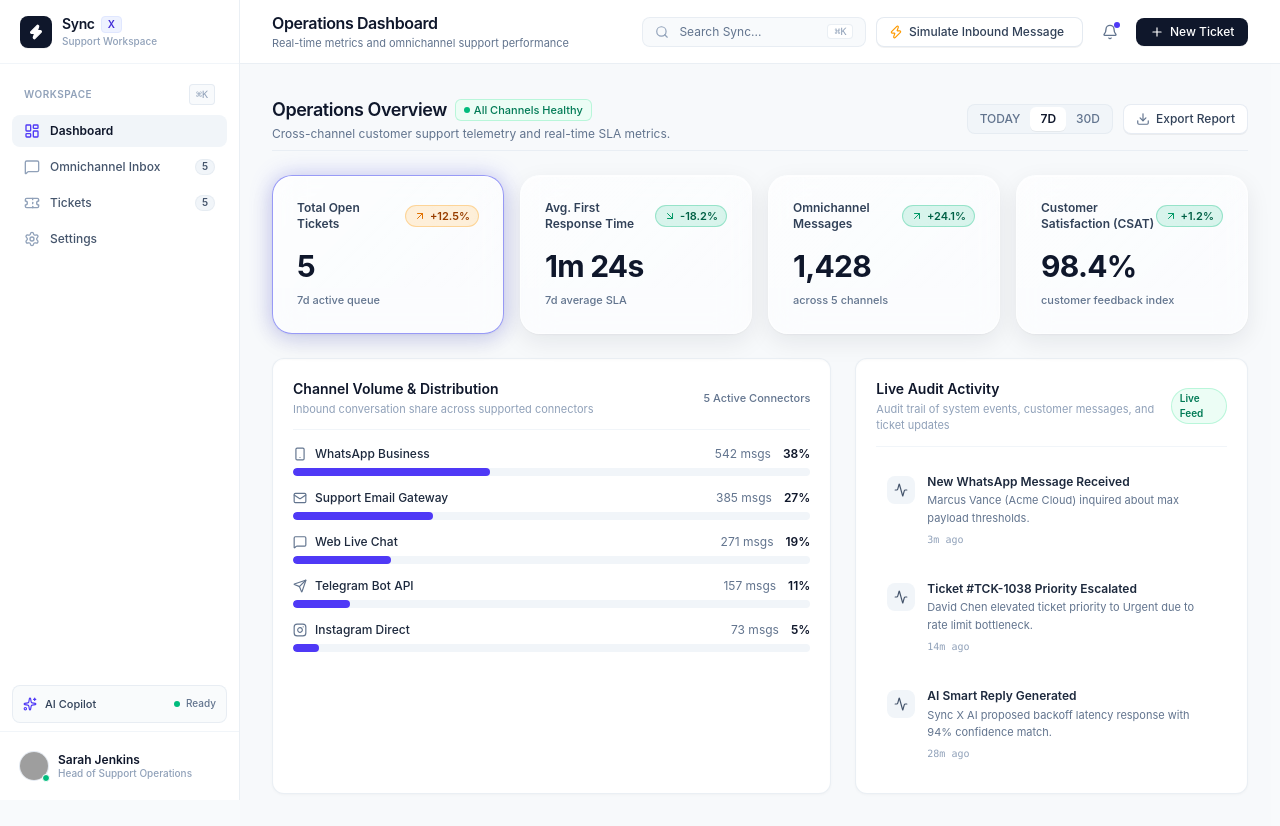
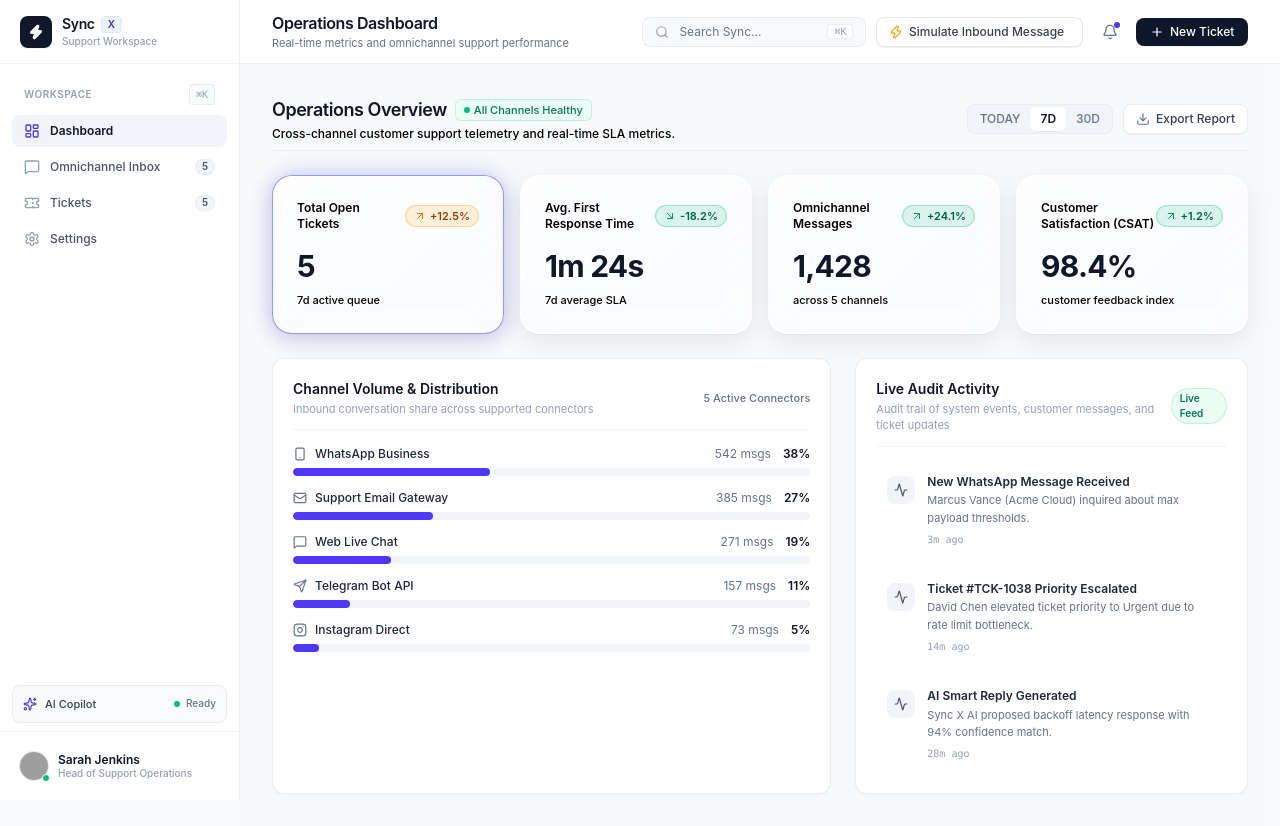
Before and after one commit to syncxomnichannel-star/syncx, a React (Vite) app: page / in a window 1280 px wide. Built offline with nearby package versions, Linux system fonts and the light colour scheme; grey boxes are pictures that could not be loaded.

Commit message:
style(dashboard): set Operations Overview subheading and card labels to black color

```diff
--- a/src/components/DashboardView.tsx
+++ b/src/components/DashboardView.tsx
@@ -95,7 +95,7 @@ const InteractiveKpiCard: React.FC<InteractiveKpiCardProps> = ({
       {/* Content */}
       <div className="relative z-10 flex flex-col justify-between h-full">
         <div className="flex items-center justify-between mb-3">
-          <span className="text-xs font-semibold text-slate-700 dark:text-slate-200 group-hover:text-slate-900 dark:group-hover:text-white transition-colors">
+          <span className="text-xs font-semibold text-black dark:text-white group-hover:text-slate-950 dark:group-hover:text-white transition-colors">
             {metric.title}
           </span>
           {/* Trend Badge: small pill with a translucent tinted background */}
@@ -123,7 +123,7 @@ const InteractiveKpiCard: React.FC<InteractiveKpiCardProps> = ({
           </p>
         </div>
 
-        <p className="text-[11px] font-medium text-slate-500 dark:text-slate-400 mt-2">
+        <p className="text-[11px] font-medium text-black dark:text-white mt-2">
           {metric.period}
         </p>
       </div>
@@ -175,7 +175,7 @@ export const DashboardView: React.FC<DashboardViewProps> = ({
               <span>All Channels Healthy</span>
             </span>
           </div>
-          <p className="text-xs text-slate-500 mt-0.5">
+          <p className="text-xs text-black dark:text-white font-medium mt-0.5">
             Cross-channel customer support telemetry and real-time SLA metrics.
           </p>
         </div>
```
